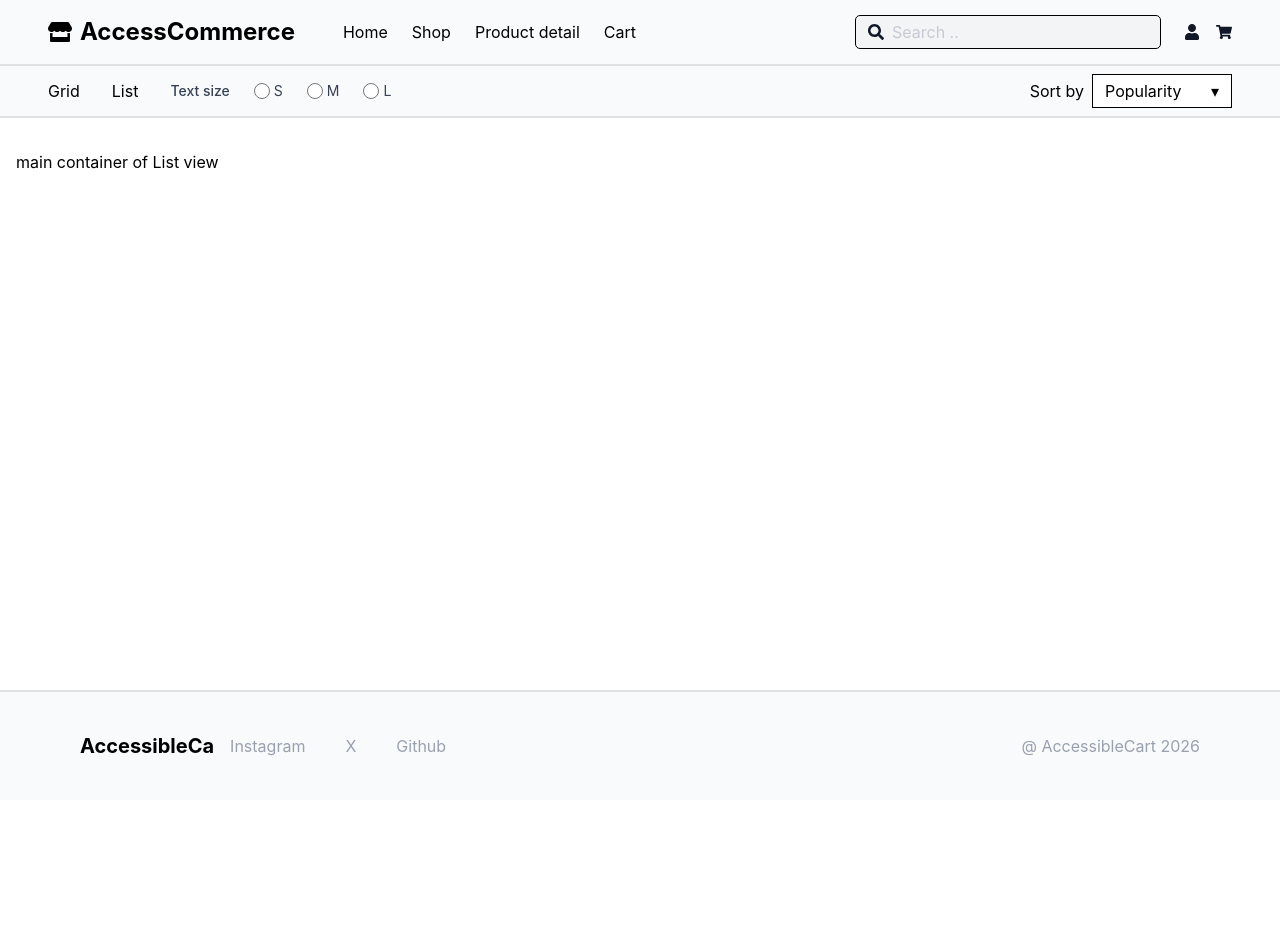
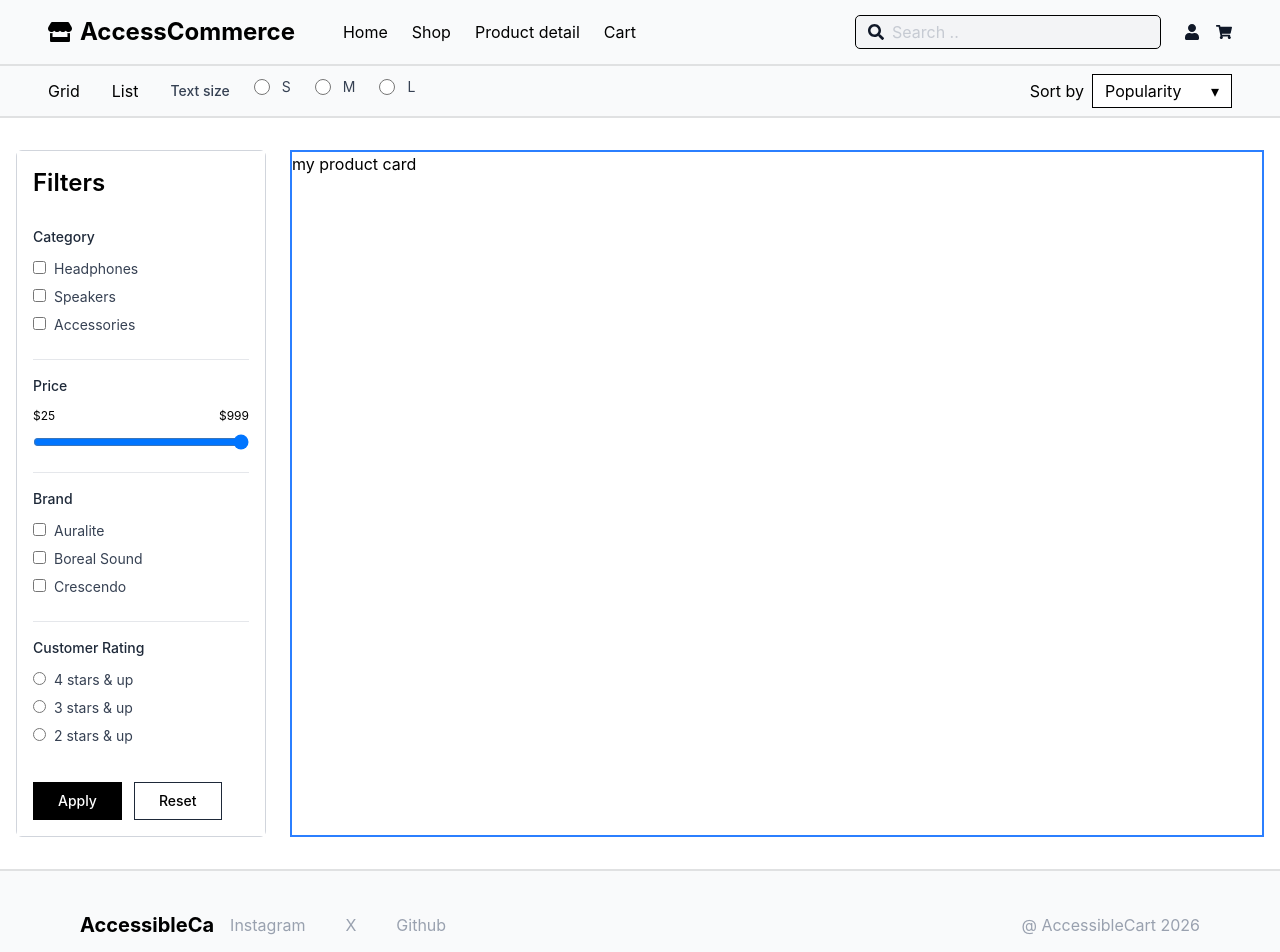
Before and after one commit to webdev2026org/Automate, a React (Vite) app: page / in a window 1280 px wide. Shown: the top 952 px of the page. Before the commit the page ends 800 px from the top, so only its background shows below. Built offline with nearby package versions, Linux system fonts and the light colour scheme; sample sign-in values are in the browser's storage.

Commit message:
feature/product-filter is added
Product filter is added in "/" or "/products" route for logged in user

```diff
--- /dev/null
+++ b/src/layouts/productFilter/ProductFilter.jsx
@@ -0,0 +1,132 @@
+import "../../styles/productfilter.css"
+import { useState } from "react";
+
+const ProductFilter = () => {
+
+    const Categories = ["Headphones", "Speakers", "Accessories"];
+    const Brands = ["Auralite", "Boreal Sound", "Crescendo"];
+    const Ratings = ["4 stars & up", "3 stars & up", "2 stars & up"];
+
+    const [selectedCategories, setSelectedCategories] = useState([]);
+    const [selectedBrands, setSelectedBrands] = useState([]);
+    const [rating, setRating] = useState("");
+    const [price, setPrice] = useState([25, 999]);
+    const [isApplied, setIsApplied] = useState(false);
+
+
+    const toggleSelection = (list, setList, item) => {
+        if (list.includes(item)) {
+            setList(list.filter((i) => i !== item));
+        } else {
+            setList([...list, item]);
+        }
+    };
+
+    const handleApply = () => {
+        setIsApplied(true);
+        alert("Filters applied !!");
+    };
+
+    const resetFilters = () => {
+        setSelectedCategories([]);
+        setSelectedBrands([]);
+        setRating("");
+        setPrice([25, 999]);
+        setIsApplied(false);
+
+    };
+
+    return (
+        <div className="product-filter">
+            <div className="filters">Filters</div>
+
+            {/* Category */}
+            <div className="filter-section">
+                <h3>Category</h3>
+                {Categories.map((category, index) => (
+                    <label key={index} style={{ display: "block", marginBottom: "8px" }}>
+                        <input
+                            type="checkbox"
+                            checked={selectedCategories.includes(category)}
+                            onChange={() => toggleSelection(selectedCategories, setSelectedCategories, category)}
+                        />
+                        {category}
+                    </label>
+                ))}
+
+            </div>
+            <hr className="filter-divider" />
+
+            {/* Price */}
+            <div className="filter-section">
+                <h3>Price</h3>
+                <div className="flex items-center justify-between text-xs mb-2">
+                    <span>${price[0]}</span>
+                    <span>${price[1]}</span>
+                </div>
+                <input
+                    type="range"
+                    min="25"
+                    max="999"
+                    value={price[1]}
+                    onChange={(e) => setPrice([25, Number(e.target.value)])}
+                    className="w-full"
+                />
+
+            </div>
+            <hr className="filter-divider" />
+
+            {/* Brand */}
+            <div className="filter-section">
+                <h3>Brand</h3>
+                {Brands.map((Brand, index) => (
+                    <label key={index} style={{ display: "block", marginBottom: "8px" }}>
+                        <input
+                            type="checkbox"
+                            checked={selectedBrands.includes(Brand)}
+                            onChange={() => toggleSelection(selectedBrands, setSelectedBrands, Brand)}
+                        />
+                        {Brand}
+                    </label>
+                ))}
+
+            </div>
+            <hr className="filter-divider" />
+
+            {/* Cutomer Rating */}
+            <div className="filter-section">
+                <h3>Customer Rating</h3>
+                {Ratings.map((Rating, index) => (
+                    <label key={index} style={{ display: "block", marginBottom: "8px" }}>
+                        <input
+                            type="radio"
+                            name="rating"
+                            checked={rating === Rating}
+                            onChange={() => setRating(Rating)}
+                        />
+                        {Rating}
+                    </label>
+                ))}
+            </div>
+
+            {/* Buttons */}
+            <div className="filter-actions">
+                <button
+                    className={isApplied ? "btn-apply btn-applied" : "btn-apply"}
+                    onClick={handleApply}
+                >
+                    Apply
+                </button>
+
+                <button
+                    className="btn-reset"
+                    onClick={resetFilters}
+                >
+                    Reset
+                </button>
+            </div>
+        </div>
+    )
+}
+
+export default ProductFilter;
--- a/src/layouts/productLists/ProductListViewScreen.jsx
+++ b/src/layouts/productLists/ProductListViewScreen.jsx
@@ -1,6 +1,7 @@
 import Navbar from "../global/Navbar";
 import SubNavbar from "../global/SubNavbar";
 import Footer from "../global/Footer";
+import ProductFilter from "../productFilter/ProductFilter";
 
 const ProductListViewScreen = () => {
   return (
@@ -16,9 +17,14 @@ const ProductListViewScreen = () => {
         />
         <SubNavbar />
 
-        <main className="container mx-auto px-4 py-8">
-          {" "}
-          main container of List view
+        <main className=" flex items-stretch px-4 py-8 gap-6">
+        <div className="filter w-80 border border-gray-300 rounded-md bg-white self-stretch">
+         <ProductFilter />
+        </div>
+
+        <div className="product-cards-grid w-full border-2 border-blue-500">
+        my product card
+        </div>
         </main>
       </div>
       <Footer />
--- /dev/null
+++ b/src/styles/productfilter.css
@@ -0,0 +1,64 @@
+@import "tailwindcss";
+/* Container */
+.product-filter {
+  @apply p-4 w-full h-full bg-white flex flex-col;
+}
+
+.filters {
+    @apply text-2xl font-semibold mb-4;
+}
+
+.filter-divider {
+  @apply border-t border-gray-200 my-1;
+}
+
+/* Section wrapper */
+.filter-section {
+  @apply py-3;
+}
+
+/* Section heading */
+.filter-section h3 {
+  @apply mb-3 text-sm font-medium text-gray-800;
+}
+
+/* Label styling */
+label {
+  @apply flex items-center gap-2 mb-2 text-sm text-gray-700 cursor-pointer;
+}
+
+/* Inputs */
+input[type="checkbox"],
+input[type="radio"] {
+  @apply mr-2 accent-black;
+}
+
+/* Actions row */
+.filter-actions {
+  @apply flex gap-3 mt-4;
+}
+
+/* Apply button — default: black bg, white text */
+.btn-apply {
+  @apply px-6 py-2 bg-black text-white text-sm font-medium cursor-pointer border border-black;
+  border-radius: 0;
+}
+
+/* Apply button — stays black after clicking */
+.btn-apply.btn-applied {
+  @apply bg-black text-white;
+}
+
+.btn-apply:hover {
+  @apply bg-gray-800;
+}
+
+/* Reset button — white bg, black border, black text */
+.btn-reset {
+  @apply px-6 py-2 bg-white text-black text-sm font-medium cursor-pointer border border-gray-800;
+  border-radius: 0;
+}
+
+.btn-reset:hover {
+  @apply bg-gray-100;
+}
```
